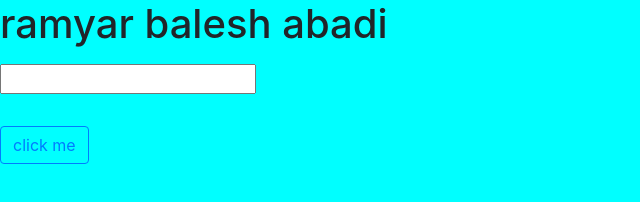
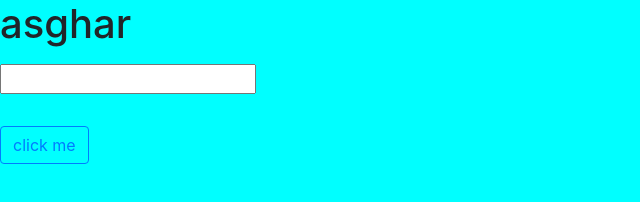
Before and after one commit to ramyar1376/new, a plain HTML site: page index.html in a window 1280 px wide. Shown: the whole page, without its empty margins (0-640 px from the left). Drawn offline with Linux system fonts and the light colour scheme.

Commit message:
Update index.html

```diff
--- a/index.html
+++ b/index.html
@@ -14,7 +14,7 @@
 
 
 <body>
-    <h1>ramyar balesh abadi</h1>
+    <h1>asghar</h1>
 
 
     <form action="bama.ir" onsubmit=" return day()" name="form1" target="blank">
```
